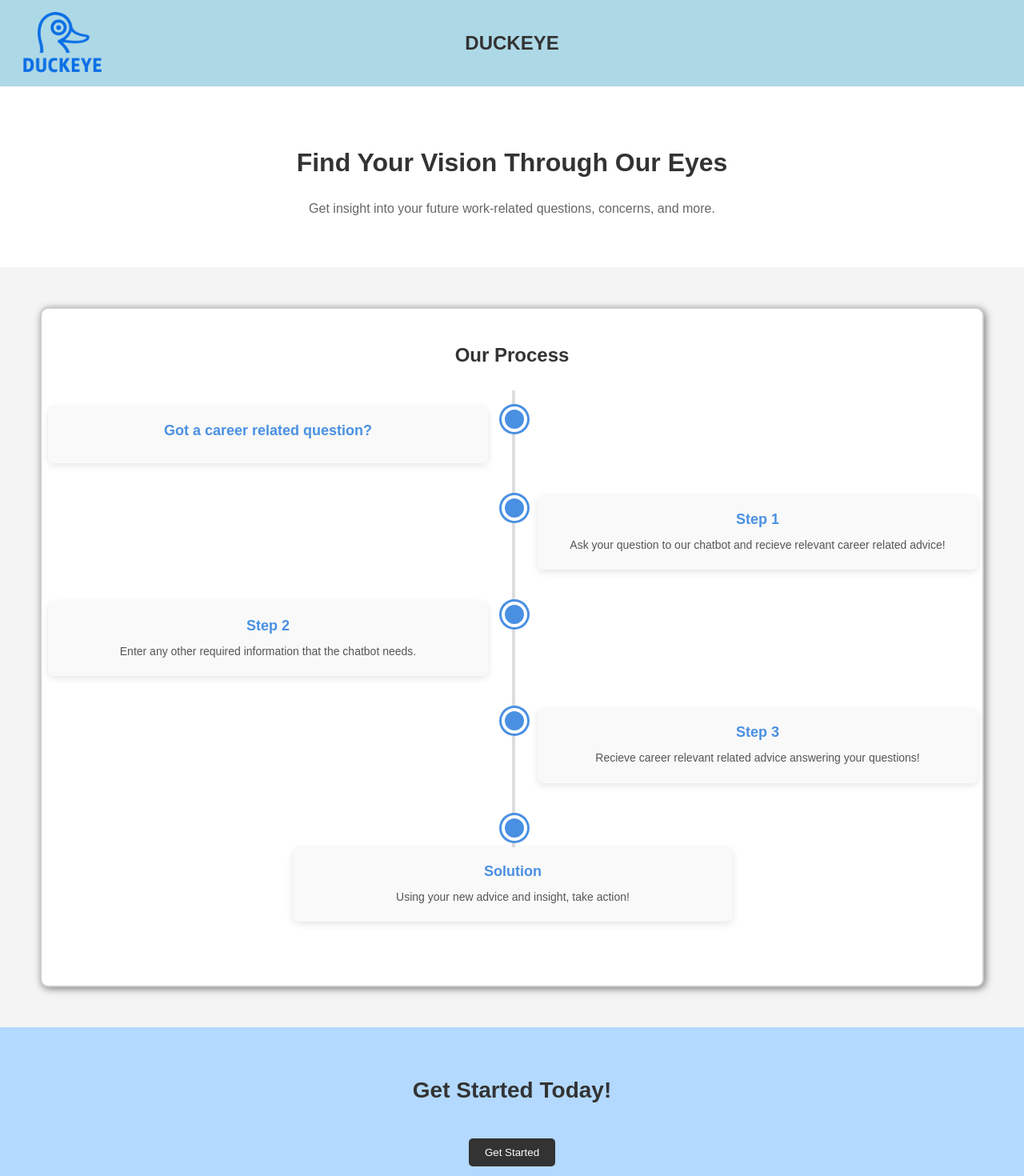
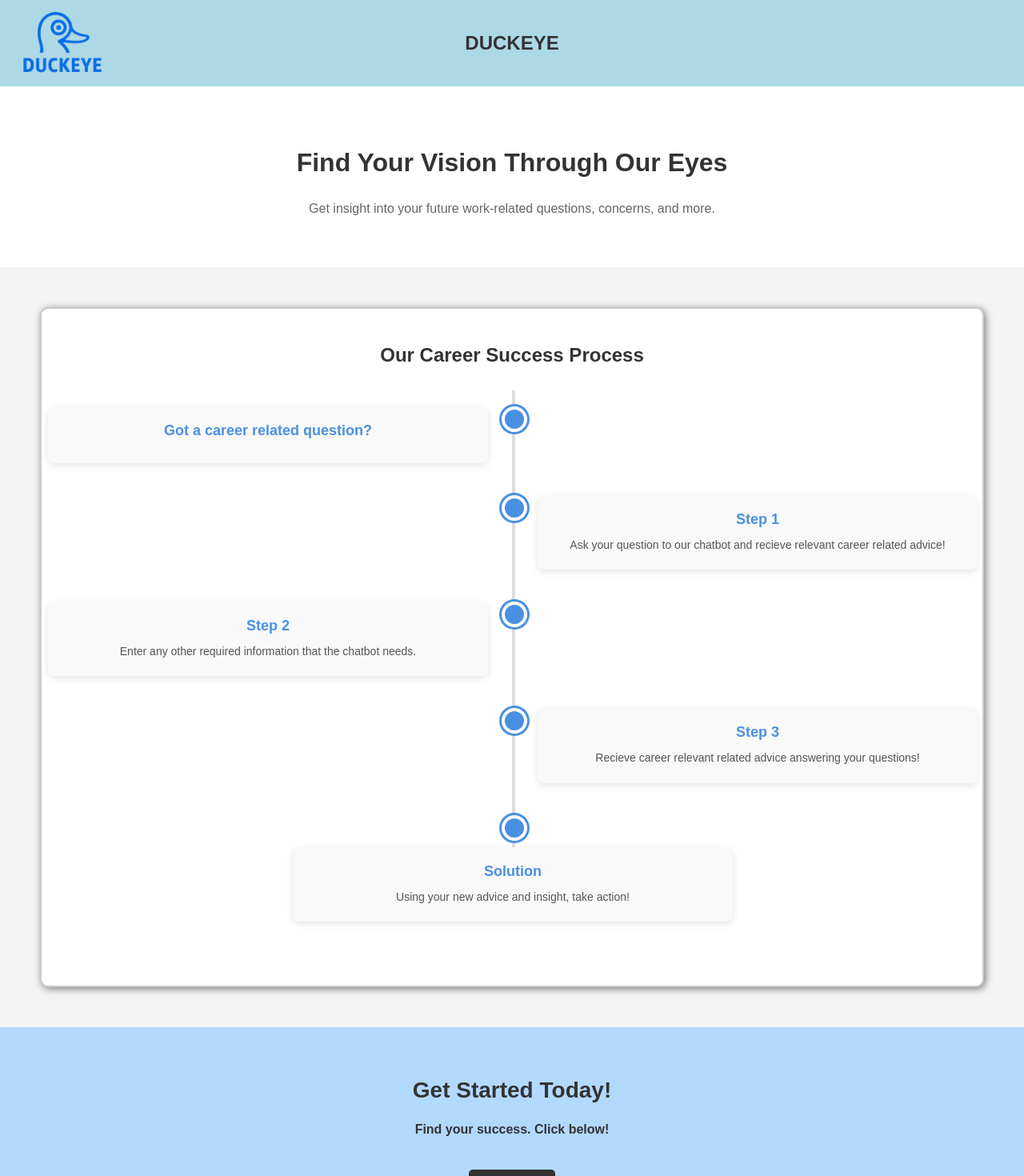
Before and after one commit to Samrocks58/DUCKEYE-FRONTEND, a React (Create React App) app: page / in a window 1280 px wide. Shown: the top 1470 px of the page at 80% size. Built offline with nearby package versions, Linux system fonts and the light colour scheme.

Commit message:
Homepage clean

```diff
--- a/src/Home.js
+++ b/src/Home.js
@@ -40,7 +40,7 @@ const Home = () => {
 <FadeInSection>
 <section className="process-container">
   <div className="process-box">
-    <h3>Our Process</h3>
+    <h3>Our Career Success Process</h3>
     <div className="vertical-timeline">
         <div className="timeline-dot"></div>
         <div className="timeline-item" style={{left:"-55%"}}>
@@ -84,6 +84,7 @@ const Home = () => {
       {/* CTA Section */}
       <section className="cta">
         <h2>Get Started Today!</h2>
+        <h4>Find your success. Click below!</h4>
         <button onClick = {() => {navigate("/start")}}>Get Started</button>
       </section>
 
```
